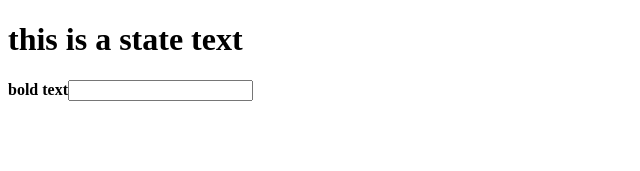
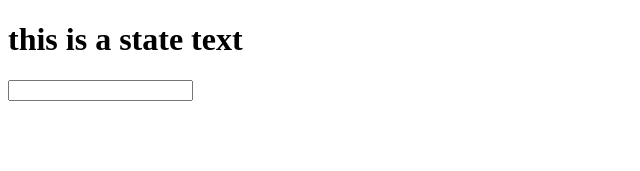
Before and after one commit to hanocha/start-react, a React (Create React App) app: page / in a window 1280 px wide. Shown: the top 171 px of the page, without its empty margins (0-640 px from the left). Built offline with nearby package versions, Linux system fonts and the light colour scheme.

Commit message:
Create Widget component , only contain input form

```diff
--- a/src/App.js
+++ b/src/App.js
@@ -18,11 +18,13 @@
     return (
       <div>
         <h1>{this.state.text}</h1>
-        <b>bold text</b>
-        <input type="text" onChange={this.update.bind(this)} />
+        <Widget update={this.update.bind(this)} />
       </div>
     )
   }
 }
 
+const Widget = (props) =>
+  <input type="text" onChange={props.update} />
+
 export default App
```
